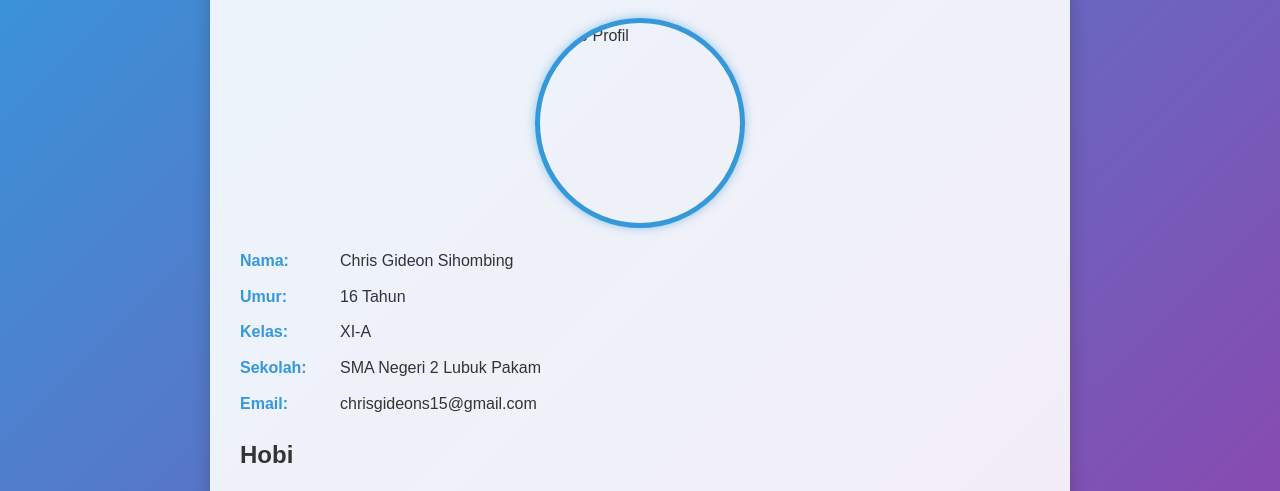
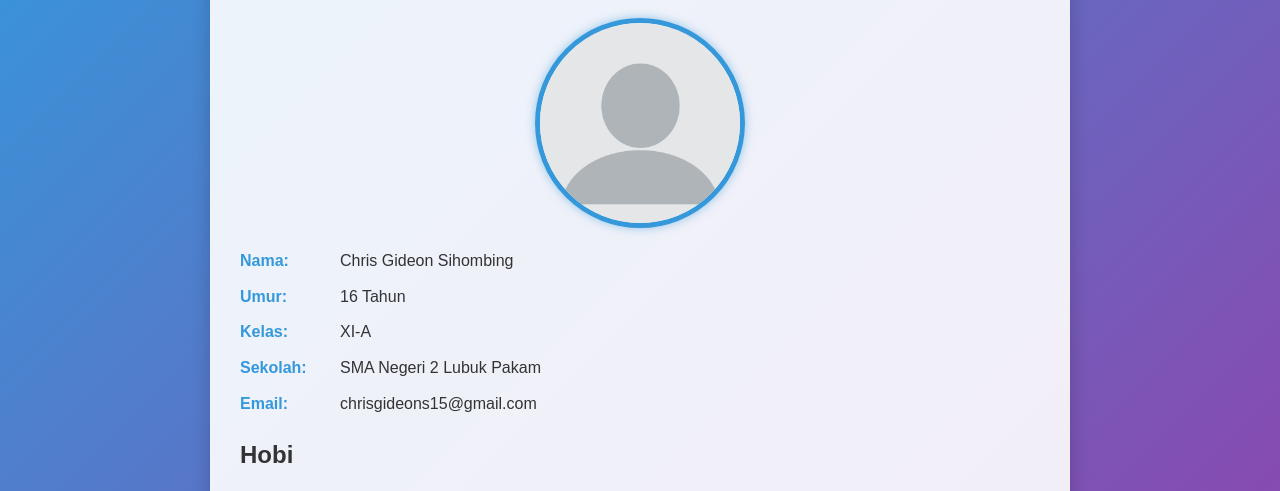
Before and after one commit to gideons-web/gideons-web.github.io, a plain HTML site: page index.html in a window 1280 px wide. Shown: the part 151-642 px from the top of the page. Drawn offline with Linux system fonts and the light colour scheme.

Commit message:
Update index.html

```diff
--- a/index.html
+++ b/index.html
@@ -111,7 +111,7 @@
 <body>
     <div class="container">
         <h1>About Me</h1>
-        <img src="images/photo.png" alt="Foto Profil" class="profile-img">
+        <img src="image/profile.png" alt="Foto Profil" class="profile-img">
         <div class="info">
             <div class="info-item">
                 <span class="label">Nama:</span>
```
